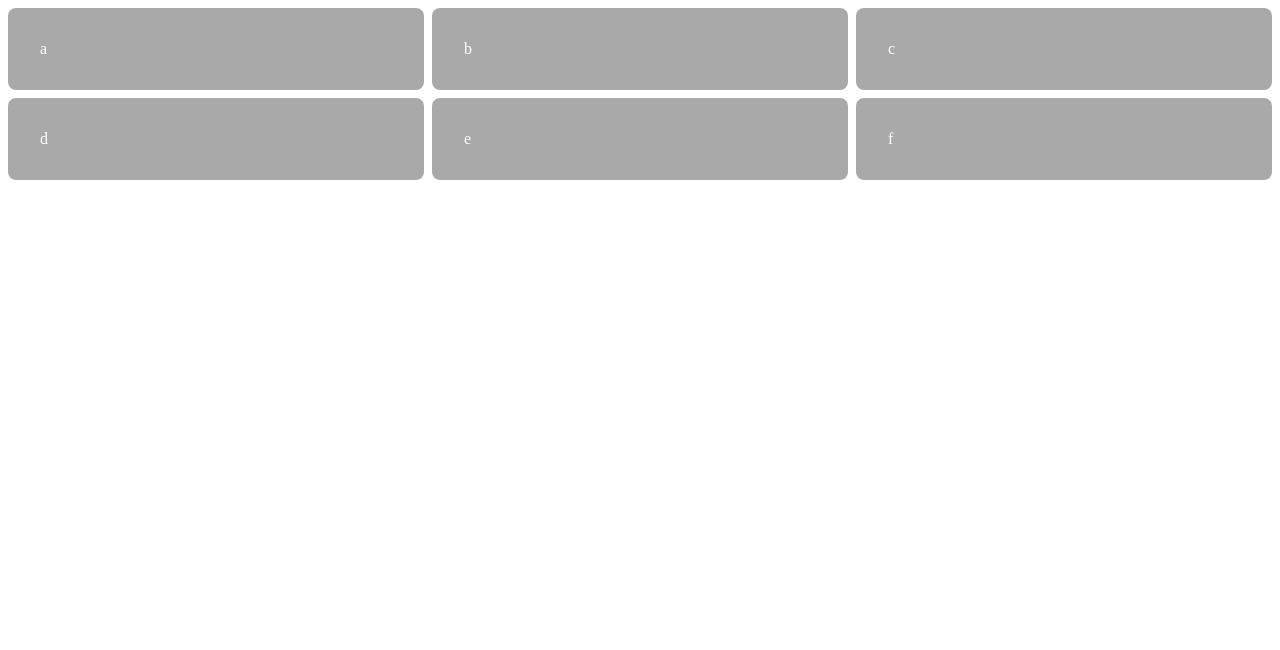
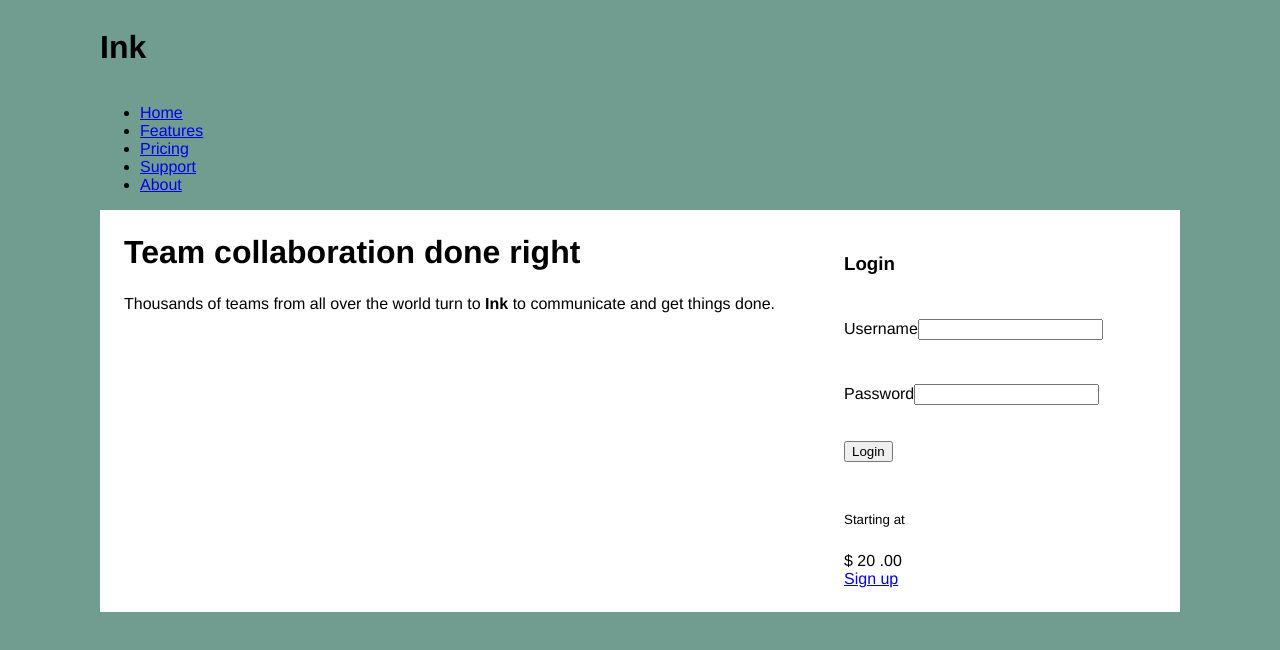
Before and after one commit to alexey-korablin/css_in_depth, a plain HTML site: page grid/grid.html in a window 1280 px wide. Drawn offline with Linux system fonts and the light colour scheme.

Commit message:
006_01 Ch6 Grid 6.2.1 Numbering grid lines

```diff
--- a/grid/grid.css
+++ b/grid/grid.css
@@ -19,4 +19,63 @@ grid-template-columns - указывает количество колонок
 grid-template-rows - указывает количество строк в шаблоне
 fr - fraction unit - единица измерения наиболее подходящая для grid-layout, указывает какую часть свободного места будет занимать ячейка
 grid-gap - указывает промежуток между ячейками
+Понятия:
+    * grid line - создает структуру сетки. Может быть вертикальной или горизонтальной. grid-gap лежит поверх grid line
+    * grid track - это пространство между двумя смежными grid line. Сеткаимеет горизонтальные трэки (строки) и вертикальные трэки (колонки)
+    * grid cell - единичное пространство в сетке, где пересекаются горизонтальный и вертикальный трэки
+    * grid area - прямоугольное пространство, состоящее из одной или более ячеек сетки
 */
+
+:root {
+    box-sizing: border-box;
+}
+
+*, ::before, ::after {
+    box-sizing: inherit;
+}
+
+body {
+    background-color: #709d90;
+    font-family: Helvetica, Arial, sans-serif;
+}
+
+.container {
+    display: grid;
+    grid-template-columns: 2fr 1fr;
+    grid-template-rows: repeat(4, auto);
+    max-width: 1080px;
+    margin: 0 auto;
+}
+
+header, nav {
+    grid-column: 1 / 3;
+    grid-row: span 1;
+}
+
+.main {
+    grid-column: 1 / 2;
+    grid-row: 3 / 5;
+}
+
+.sidebar-top {
+    grid-column: 2 / 3;
+    grid-row: 3 / 4;
+}
+
+.sidebar-bottom {
+    grid-column: 2 / 3;
+    grid-row: 4 / 5;
+}
+
+.tile {
+    padding: 1.5em;
+    background-color: #fff;
+}
+
+.tile > :first-child {
+    margin-top: 0;
+}
+
+.tile * + * {
+    margin-top: 1.5em
+}
--- a/grid/grid.html
+++ b/grid/grid.html
@@ -8,13 +8,48 @@
     <title>Grid Layout</title>
 </head>
 <body>
-    <section class="grid">
+    <!-- <section class="grid">
         <div class="a">a</div>
         <div class="b">b</div>
         <div class="c">c</div>
         <div class="d">d</div>
         <div class="e">e</div>
         <div class="f">f</div>
-    </section>
+    </section> -->
+    <div class="container">
+        <header>
+            <h1 class="page-heading">Ink</h1>
+        </header>
+        <nav>
+            <ul class="site-nav">
+                <li><a href="/">Home</a></li>
+                <li><a href="/features">Features</a></li>
+                <li><a href="/pricing">Pricing</a></li>
+                <li><a href="/support">Support</a></li>
+                <li class="nav-right"><a href="/about">About</a></li>
+            </ul>
+        </nav>
+        <main class="main tile">
+            <h1>Team collaboration done right</h1>
+            <p>Thousands of teams from all over the world turn to <b>Ink</b> to communicate and get things done.</p>
+        </main>
+        <div class="sidebar-top tile">
+            <form action="" class="login-form">
+                <h3>Login</h3>
+                <p><label for="username">Username</label><input type="text" id="username"></p>
+                <p><label for="password">Password</label><input type="password" id="password"></p>
+                <button type="submit">Login</button>
+            </form>
+        </div>
+        <div class="sidebar-bottom tile centered">
+            <small>Starting at</small>
+            <div class="cost">
+                <span class="cost-currency">$</span>
+                <span class="cost-dollars">20</span>
+                <span class="cost-cents">.00</span>
+            </div>
+            <a href="/pricing" class="cta-button">Sign up</a>
+        </div>
+    </div>
 </body>
 </html>
```
